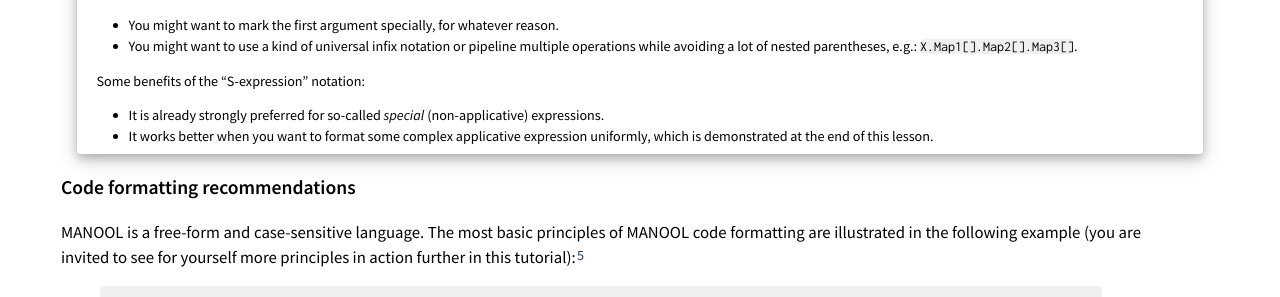
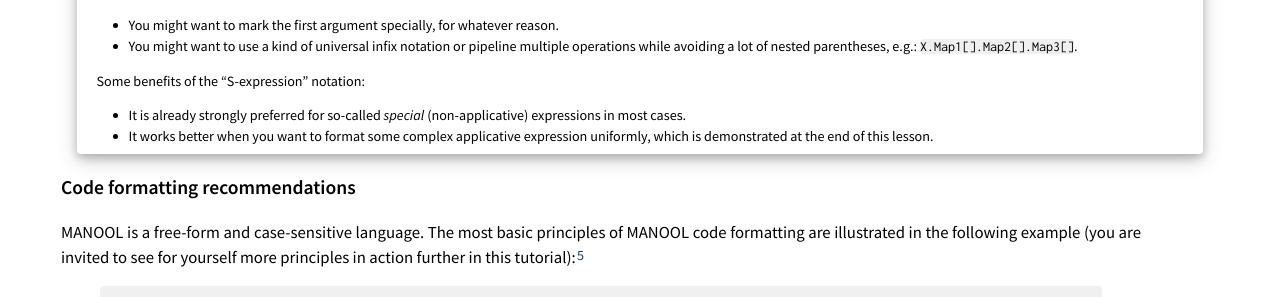
Before and after one commit to rusini/manool, a Jekyll site: the page built from tutorial/lesson-1.md, in a window 1280 px wide and 900 px high, scrolled down 1554 px. Shown: the part 154-451 px from the top of the window. Built offline with Jekyll 4.4.1, drawn with Linux system fonts in a browser that asks for light colours.

Commit message:
Update tutorial

```diff
--- a/tutorial/lesson-1.md
+++ b/tutorial/lesson-1.md
@@ -103,7 +103,7 @@
     `X.Map1[].Map2[].Map3[]`.
 
 Some benefits of the "S-expression" notation:
-  * It is already strongly preferred for so-called _special_ (non-applicative) expressions.
+  * It is already strongly preferred for so-called _special_ (non-applicative) expressions in most cases.
   * It works better when you want to format some complex applicative expression uniformly, which is demonstrated at the end of this lesson.
 
 </aside>
```
